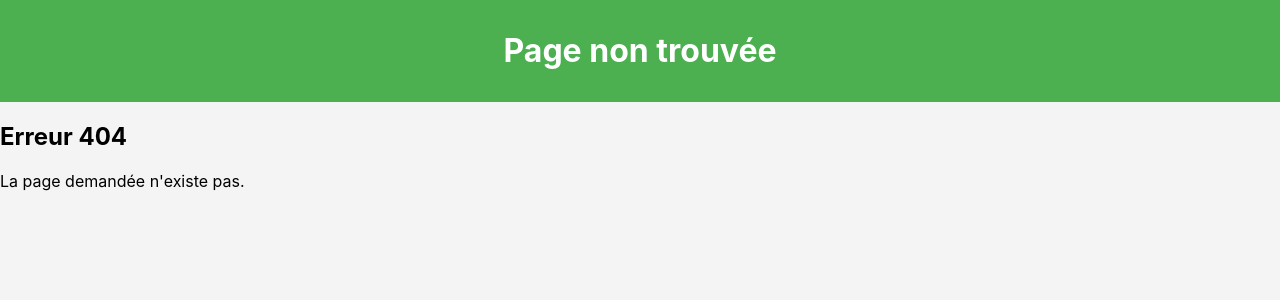
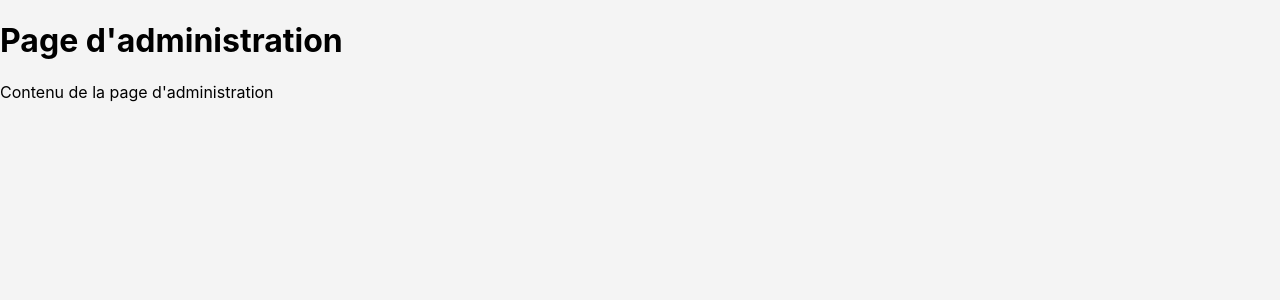
Before and after one commit to raphael-pietrzak/mass-manager, a React (Create React App) app in the folder frontend/: page /admin in a window 1280 px wide. Before the commit this address had no page. Shown: the top 300 px of the page. Built offline with nearby package versions, Linux system fonts and the light colour scheme.

Commit message:
feat(front) : Admin Page

```diff
--- a/frontend/src/App.tsx
+++ b/frontend/src/App.tsx
@@ -1,18 +1,11 @@
 import React from 'react';
-import { BrowserRouter as Router, Routes, Route, Navigate } from 'react-router-dom';
+import { BrowserRouter as Router, Routes, Route } from 'react-router-dom';
 
 import HomePage from './pages/HomePage';
 import Error404Page from './pages/Error404Page';
+import AdminPage from './pages/AdminPage';
 
 
-{/* <nav className="nav">
-    <ul>
-        <li><a href="#enregistrer-demande">Enregistrer une Demande</a></li>
-        <li><a href="#visualiser-messes">Visualiser les Messes</a></li>
-        <li><a href="#jours-particuliers">Jours Particuliers</a></li>
-        <li><a href="#administration">Administration</a></li>
-    </ul>
-</nav> */}
 
 
 const App: React.FC = () => {
@@ -27,6 +20,7 @@ const App: React.FC = () => {
                 <Route path="/administration" element={<HomePage />} />
 
                 {/* Pages administrateurs */}
+                <Route path="/admin" element={<AdminPage />} />
 
 
                 {/* Page d'erreur 404 */}
--- /dev/null
+++ b/frontend/src/pages/AdminPage.tsx
@@ -0,0 +1,16 @@
+
+// AdminPage.tsx
+
+import React from 'react';
+
+const AdminPage: React.FC = () => {
+    return (
+        <div>
+            <h1>Page d'administration</h1>
+            <p>Contenu de la page d'administration</p>
+        </div>
+    );
+}
+
+
+export default AdminPage;
```
